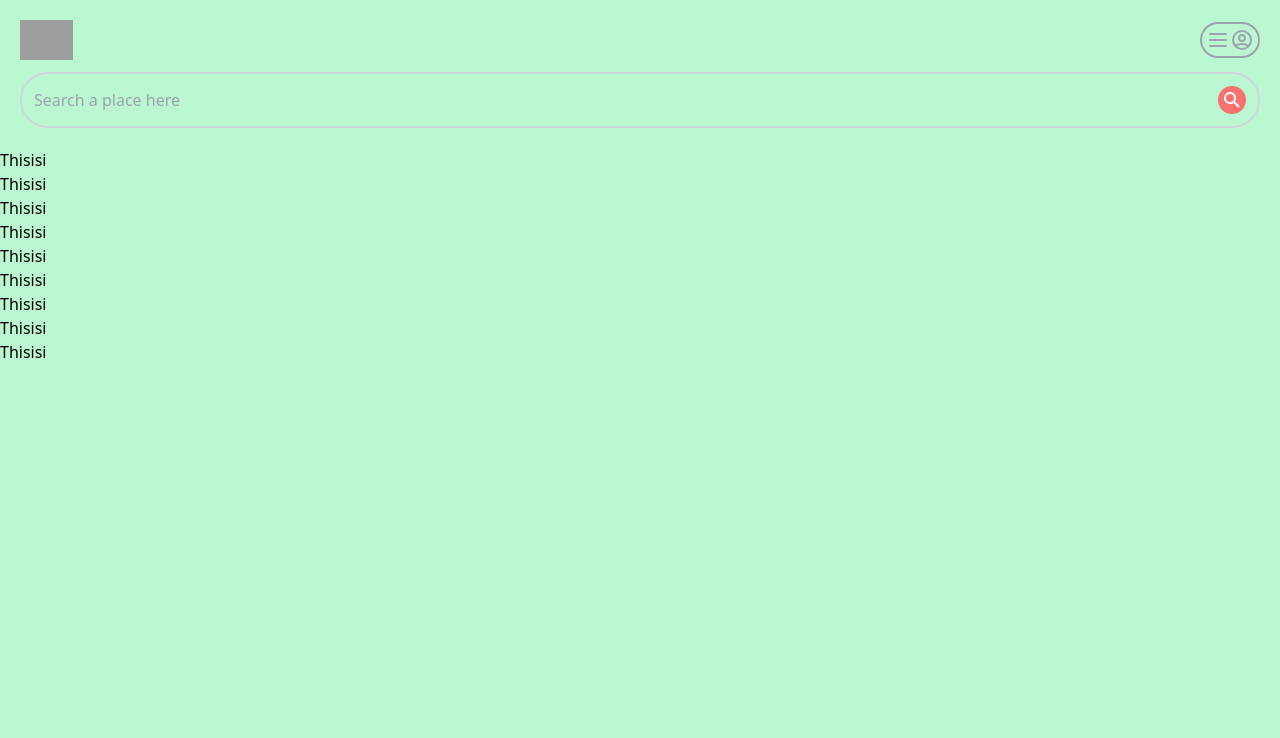
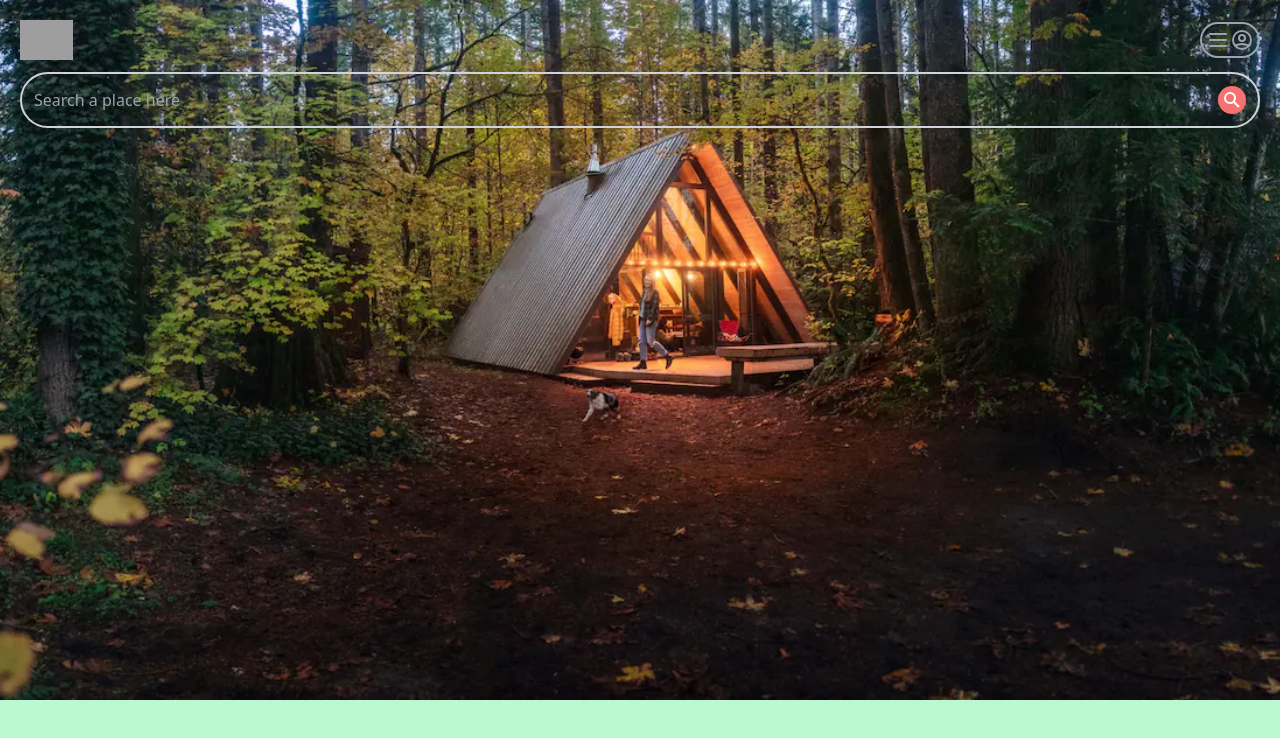
Before and after one commit to samsaw777/airbnbClone, a Next.js app: page / in a window 1280 px wide. Shown: the top 738 px of the page. Built offline with nearby package versions, Linux system fonts and the light colour scheme; grey boxes are pictures that could not be loaded.

Commit message:
Banner added

```diff
--- a/components/Header/Header.tsx
+++ b/components/Header/Header.tsx
@@ -1,5 +1,6 @@
 import { useState, useEffect } from "react";
 import Image from "next/image";
+import Image1 from "../../Images/Image1.webp";
 import classnames from "classnames";
 const Header = () => {
   const [navbar, setNavbar] = useState<boolean>(false);
@@ -22,6 +23,7 @@ const Header = () => {
 
   return (
     //This is for the Mobile View.
+    <>
       <header
         className={classnames(
           navbar ? "bg-white shadow-md" : "bg-transparent",
@@ -98,6 +100,16 @@ const Header = () => {
           </svg>
         </div>
       </header>
+      <div className="absolute top-0 h-[700px] w-full">
+        <Image
+          src={Image1}
+          layout="fill"
+          objectFit="cover"
+          objectPosition="center"
+          alt="Image1"
+        />
+      </div>
+    </>
   );
 };
 
--- a/pages/index.tsx
+++ b/pages/index.tsx
@@ -5,15 +5,6 @@ const Home: NextPage = () => {
   return (
     <div className="bg-green-200 h-indexHeight">
       <Header />
-      <div>Thisisi</div>
-      <div>Thisisi</div>
-      <div>Thisisi</div>
-      <div>Thisisi</div>
-      <div>Thisisi</div>
-      <div>Thisisi</div>
-      <div>Thisisi</div>
-      <div>Thisisi</div>
-      <div>Thisisi</div>
     </div>
   );
 };
```
Also changed, not shown: Images/Image1.webp (added). Lines whose indentation alone changed are shown as unchanged.
